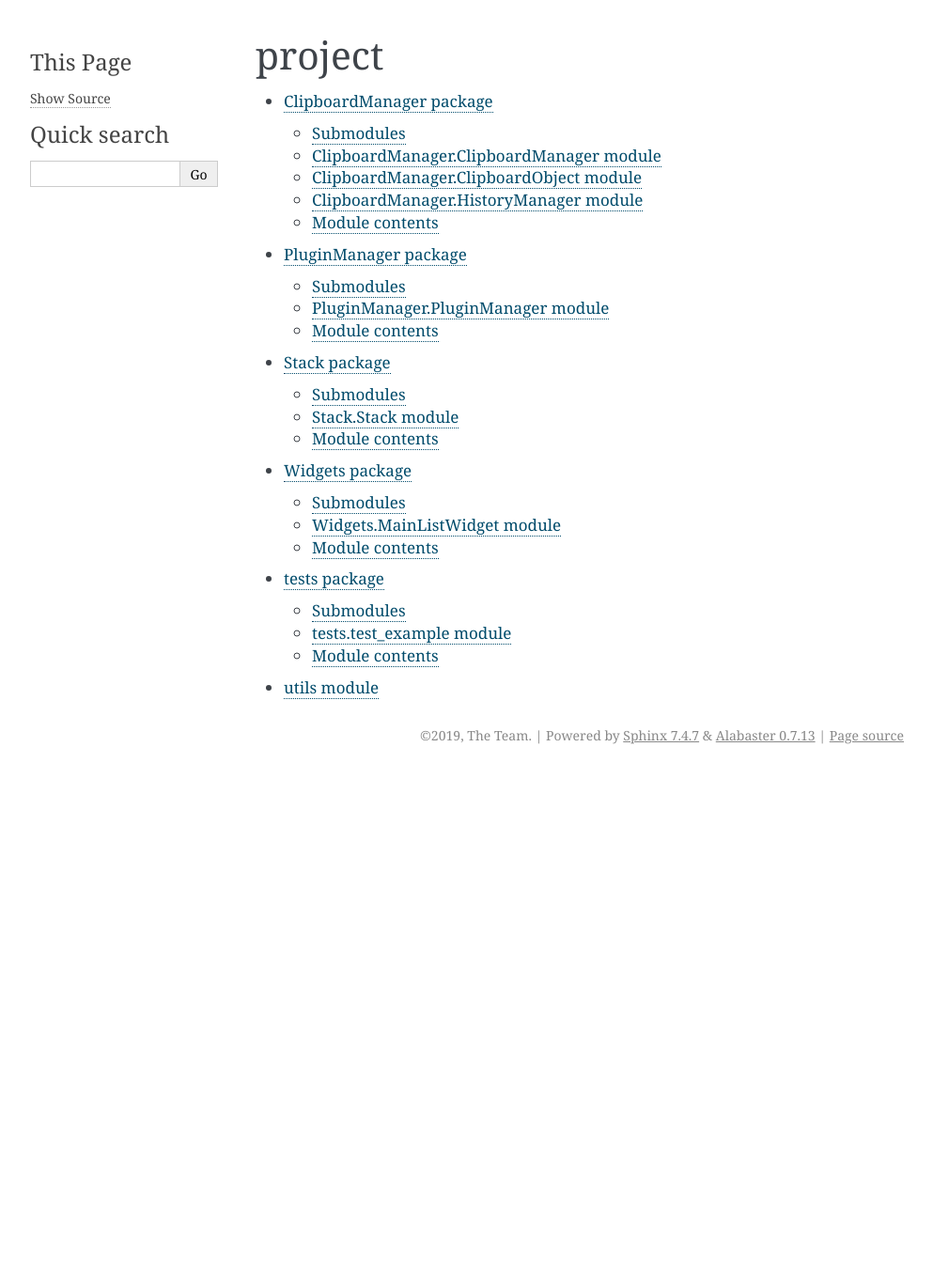
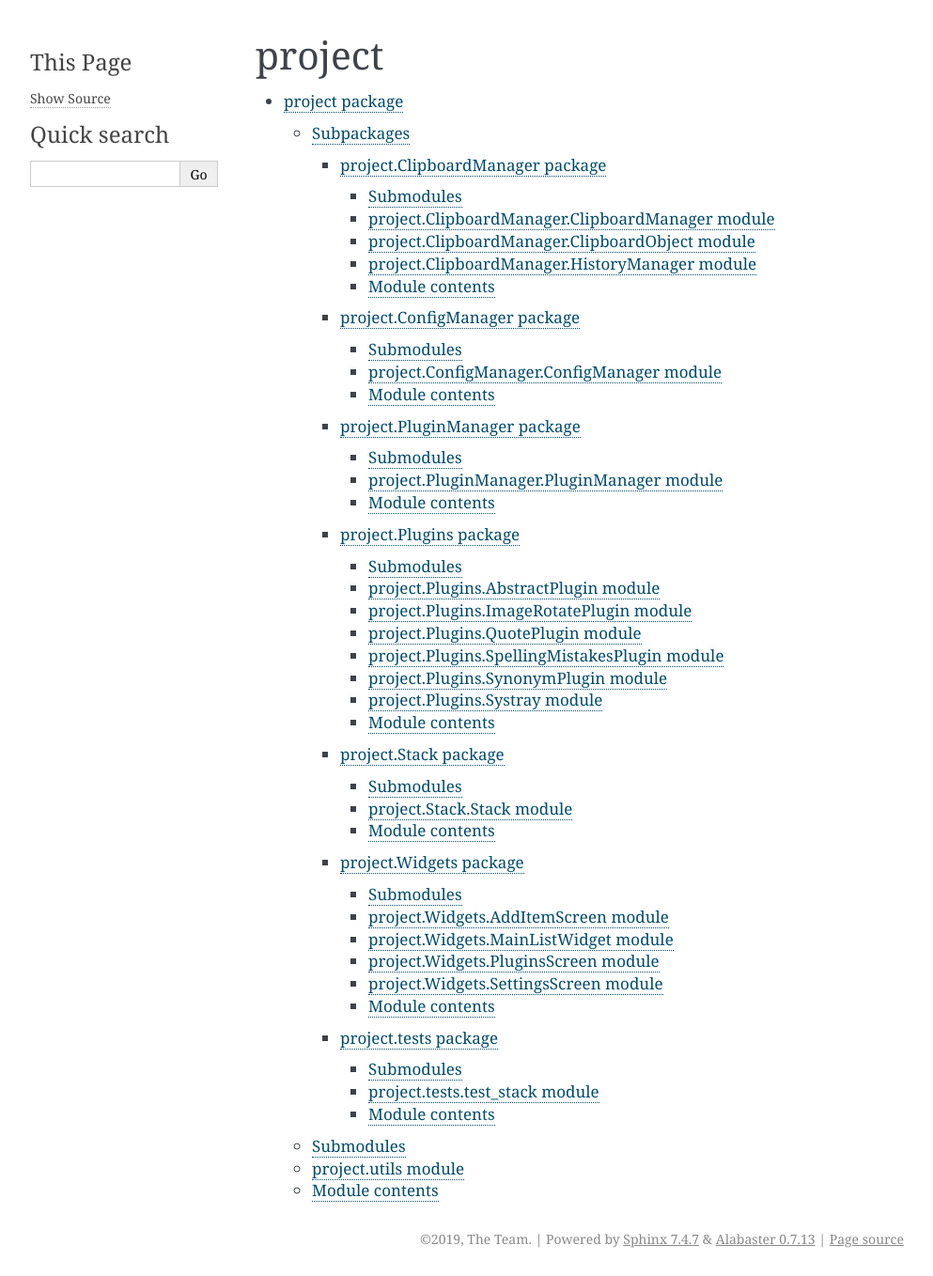
Before and after one commit to python-discord/code-jam-4, a Sphinx documentation site: the page built from docs/source/modules.rst, in a window 1280 px wide. Shown: the whole page at 94% size, without its empty margins (148-1141 px from the left). Built offline with Sphinx 7.4.7, drawn with Linux system fonts in a browser that asks for light colours; before the commit the page ends 900 px from its top, so only the background shows below that.

```diff
--- a/azure-pipelines.yml
+++ b/azure-pipelines.yml
@@ -36,3 +36,6 @@ jobs:
 
   - script: pipenv run lint
     displayName: 'Lint the project'
+
+  - script: pipenv run test
+    displayName: 'Unit test the project'
--- a/docs/source/modules.rst
+++ b/docs/source/modules.rst
@@ -4,9 +4,4 @@ project
 .. toctree::
    :maxdepth: 4
 
-   ClipboardManager
-   PluginManager
-   Stack
-   Widgets
-   tests
-   utils
+   project
--- /dev/null
+++ b/docs/source/project.ClipboardManager.rst
@@ -0,0 +1,38 @@
+project.ClipboardManager package
+================================
+
+Submodules
+----------
+
+project.ClipboardManager.ClipboardManager module
+------------------------------------------------
+
+.. automodule:: project.ClipboardManager.ClipboardManager
+    :members:
+    :undoc-members:
+    :show-inheritance:
+
+project.ClipboardManager.ClipboardObject module
+-----------------------------------------------
+
+.. automodule:: project.ClipboardManager.ClipboardObject
+    :members:
+    :undoc-members:
+    :show-inheritance:
+
+project.ClipboardManager.HistoryManager module
+----------------------------------------------
+
+.. automodule:: project.ClipboardManager.HistoryManager
+    :members:
+    :undoc-members:
+    :show-inheritance:
+
+
+Module contents
+---------------
+
+.. automodule:: project.ClipboardManager
+    :members:
+    :undoc-members:
+    :show-inheritance:
--- /dev/null
+++ b/docs/source/project.ConfigManager.rst
@@ -0,0 +1,22 @@
+project.ConfigManager package
+=============================
+
+Submodules
+----------
+
+project.ConfigManager.ConfigManager module
+------------------------------------------
+
+.. automodule:: project.ConfigManager.ConfigManager
+    :members:
+    :undoc-members:
+    :show-inheritance:
+
+
+Module contents
+---------------
+
+.. automodule:: project.ConfigManager
+    :members:
+    :undoc-members:
+    :show-inheritance:
--- /dev/null
+++ b/docs/source/project.PluginManager.rst
@@ -0,0 +1,22 @@
+project.PluginManager package
+=============================
+
+Submodules
+----------
+
+project.PluginManager.PluginManager module
+------------------------------------------
+
+.. automodule:: project.PluginManager.PluginManager
+    :members:
+    :undoc-members:
+    :show-inheritance:
+
+
+Module contents
+---------------
+
+.. automodule:: project.PluginManager
+    :members:
+    :undoc-members:
+    :show-inheritance:
--- /dev/null
+++ b/docs/source/project.Plugins.rst
@@ -0,0 +1,62 @@
+project.Plugins package
+=======================
+
+Submodules
+----------
+
+project.Plugins.AbstractPlugin module
+-------------------------------------
+
+.. automodule:: project.Plugins.AbstractPlugin
+    :members:
+    :undoc-members:
+    :show-inheritance:
+
+project.Plugins.ImageRotatePlugin module
+----------------------------------------
+
+.. automodule:: project.Plugins.ImageRotatePlugin
+    :members:
+    :undoc-members:
+    :show-inheritance:
+
+project.Plugins.QuotePlugin module
+----------------------------------
+
+.. automodule:: project.Plugins.QuotePlugin
+    :members:
+    :undoc-members:
+    :show-inheritance:
+
+project.Plugins.SpellingMistakesPlugin module
+---------------------------------------------
+
+.. automodule:: project.Plugins.SpellingMistakesPlugin
+    :members:
+    :undoc-members:
+    :show-inheritance:
+
+project.Plugins.SynonymPlugin module
+------------------------------------
+
+.. automodule:: project.Plugins.SynonymPlugin
+    :members:
+    :undoc-members:
+    :show-inheritance:
+
+project.Plugins.Systray module
+------------------------------
+
+.. automodule:: project.Plugins.Systray
+    :members:
+    :undoc-members:
+    :show-inheritance:
+
+
+Module contents
+---------------
+
+.. automodule:: project.Plugins
+    :members:
+    :undoc-members:
+    :show-inheritance:
--- /dev/null
+++ b/docs/source/project.Stack.rst
@@ -0,0 +1,22 @@
+project.Stack package
+=====================
+
+Submodules
+----------
+
+project.Stack.Stack module
+--------------------------
+
+.. automodule:: project.Stack.Stack
+    :members:
+    :undoc-members:
+    :show-inheritance:
+
+
+Module contents
+---------------
+
+.. automodule:: project.Stack
+    :members:
+    :undoc-members:
+    :show-inheritance:
--- /dev/null
+++ b/docs/source/project.Widgets.rst
@@ -0,0 +1,46 @@
+project.Widgets package
+=======================
+
+Submodules
+----------
+
+project.Widgets.AddItemScreen module
+------------------------------------
+
+.. automodule:: project.Widgets.AddItemScreen
+    :members:
+    :undoc-members:
+    :show-inheritance:
+
+project.Widgets.MainListWidget module
+-------------------------------------
+
+.. automodule:: project.Widgets.MainListWidget
+    :members:
+    :undoc-members:
+    :show-inheritance:
+
+project.Widgets.PluginsScreen module
+------------------------------------
+
+.. automodule:: project.Widgets.PluginsScreen
+    :members:
+    :undoc-members:
+    :show-inheritance:
+
+project.Widgets.SettingsScreen module
+-------------------------------------
+
+.. automodule:: project.Widgets.SettingsScreen
+    :members:
+    :undoc-members:
+    :show-inheritance:
+
+
+Module contents
+---------------
+
+.. automodule:: project.Widgets
+    :members:
+    :undoc-members:
+    :show-inheritance:
--- /dev/null
+++ b/docs/source/project.rst
@@ -0,0 +1,35 @@
+project package
+===============
+
+Subpackages
+-----------
+
+.. toctree::
+
+    project.ClipboardManager
+    project.ConfigManager
+    project.PluginManager
+    project.Plugins
+    project.Stack
+    project.Widgets
+    project.tests
+
+Submodules
+----------
+
+project.utils module
+--------------------
+
+.. automodule:: project.utils
+    :members:
+    :undoc-members:
+    :show-inheritance:
+
+
+Module contents
+---------------
+
+.. automodule:: project
+    :members:
+    :undoc-members:
+    :show-inheritance:
--- /dev/null
+++ b/docs/source/project.tests.rst
@@ -0,0 +1,22 @@
+project.tests package
+=====================
+
+Submodules
+----------
+
+project.tests.test\_stack module
+--------------------------------
+
+.. automodule:: project.tests.test_stack
+    :members:
+    :undoc-members:
+    :show-inheritance:
+
+
+Module contents
+---------------
+
+.. automodule:: project.tests
+    :members:
+    :undoc-members:
+    :show-inheritance:
```
Also changed, not shown: README.md (+52 -2 lines), 3 other files.
